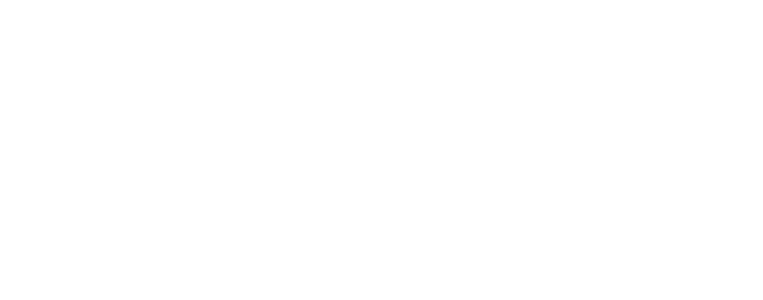
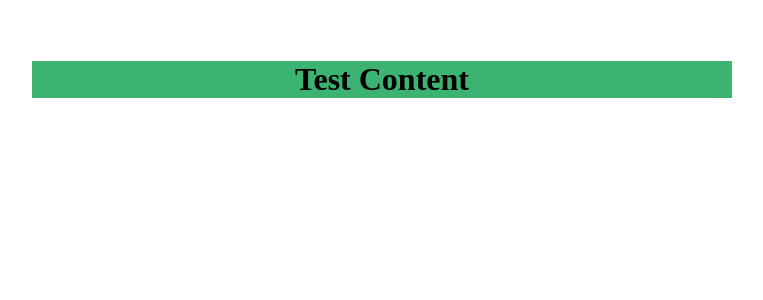
Before and after one commit to ziko1905/cv-builder, a React (Vite) app: page / in a window 1280 px wide. Shown: the top 300 px of the page, without its empty margins (258-1021 px from the left). Built offline with nearby package versions, Linux system fonts and the light colour scheme.

Commit message:
Create div for input

```diff
--- /dev/null
+++ b/src/components/inputPrompt.jsx
@@ -0,0 +1,10 @@
+import { useState } from "react";
+import "../styles/inputs.css"
+
+export function CreationInput() {
+    return (
+        <div className="creation-input">
+            <h1>Test Content</h1>
+        </div>
+    )
+}
--- a/src/main.jsx
+++ b/src/main.jsx
@@ -1,10 +1,12 @@
 import { StrictMode } from 'react'
 import { createRoot } from 'react-dom/client'
 import App from './App.jsx'
+import { CreationInput } from './components/inputPrompt.jsx'
 import './index.css'
 
 createRoot(document.getElementById('root')).render(
   <StrictMode>
     <App />
+    <CreationInput />
   </StrictMode>,
 )
--- /dev/null
+++ b/src/styles/inputs.css
@@ -0,0 +1,5 @@
+.creation-input {
+  margin: auto;
+  background-color: mediumseagreen;
+  max-width: 700px;
+}
```
Also changed, not shown: src/userSettings.jsx (added).
